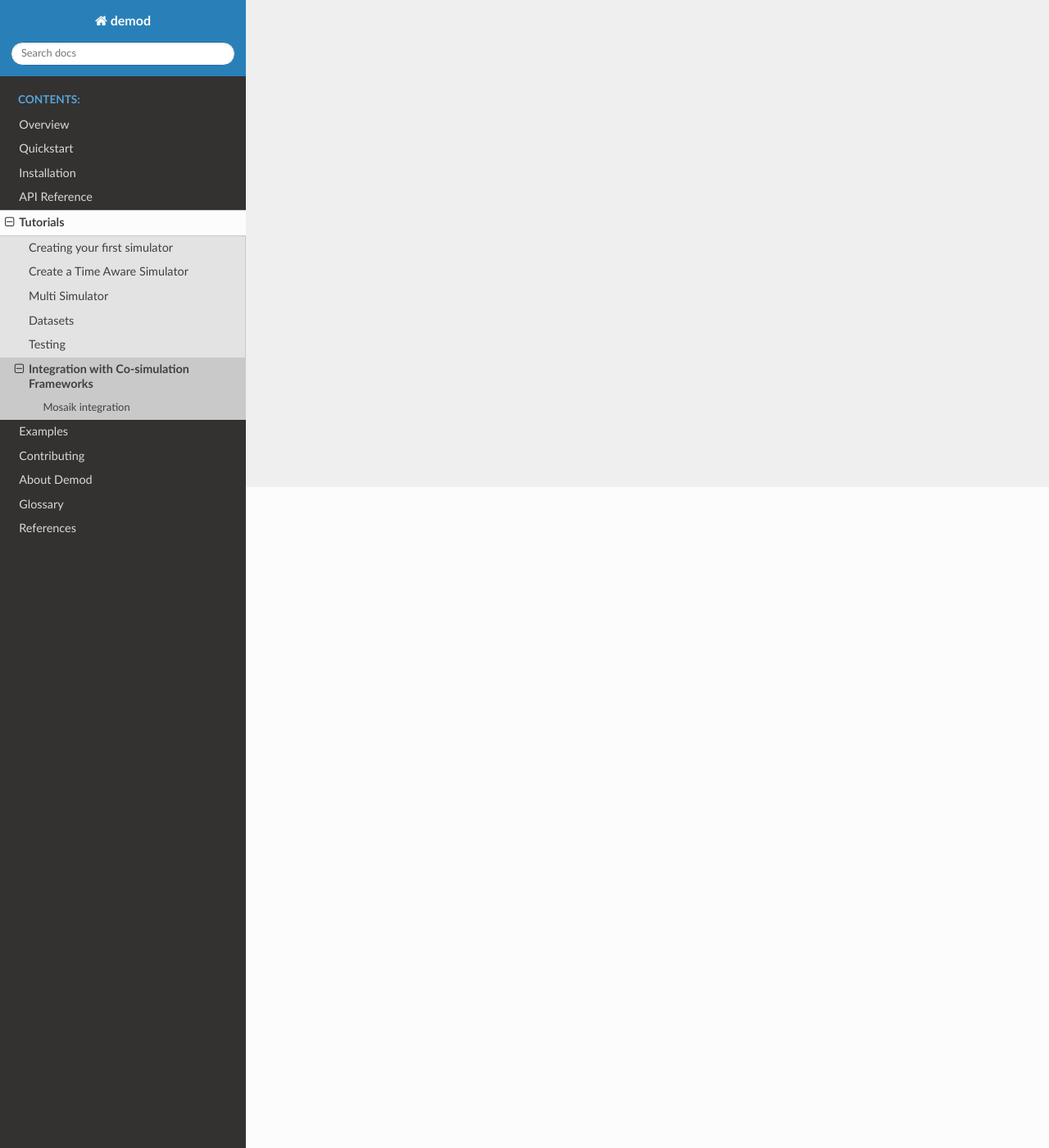
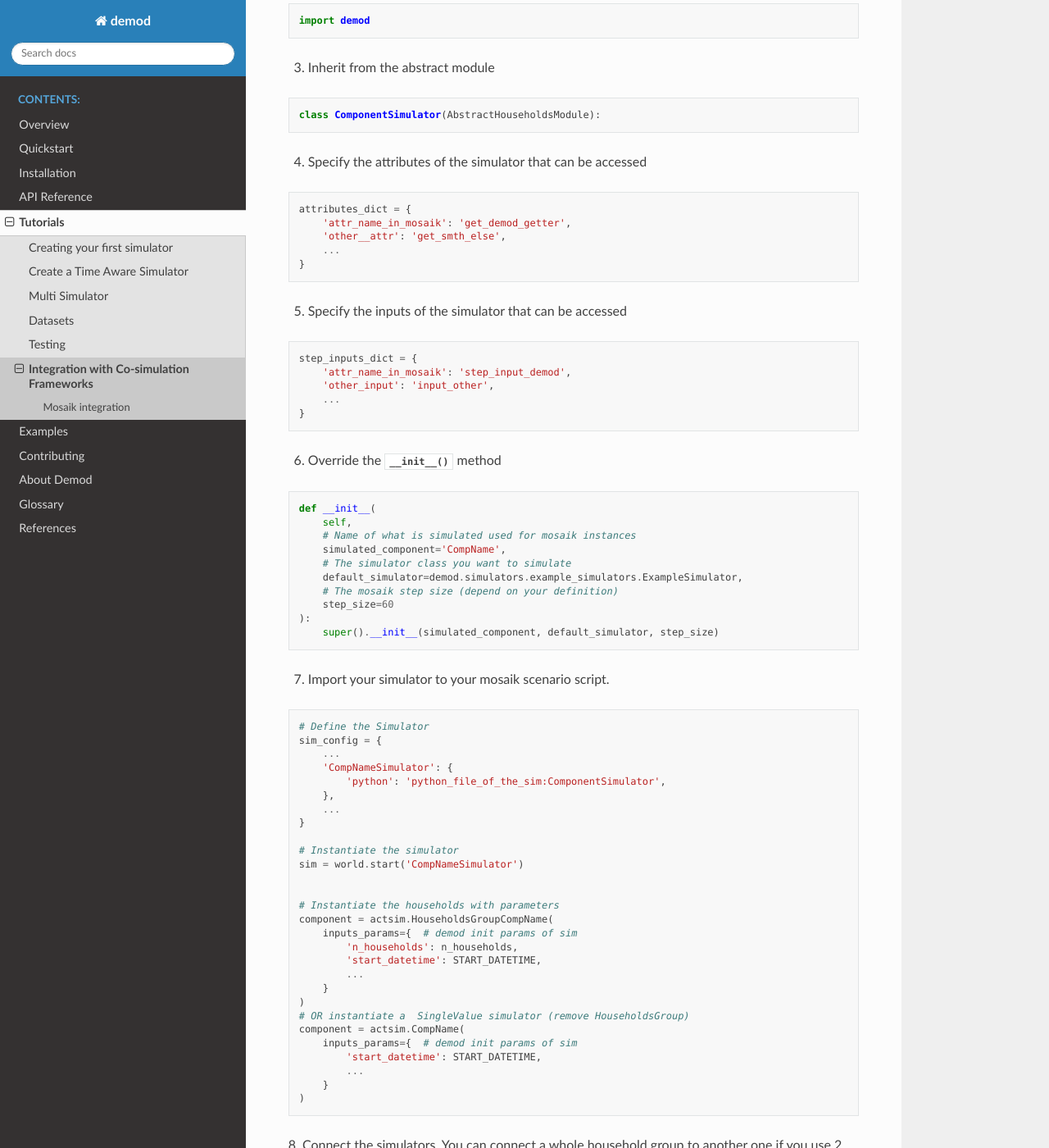
Before and after one commit to epfl-herus/demod, a Sphinx documentation site: the page built from docs/source/tutorials/cosimulation.rst, in a window 1280 px wide and 1400 px high, scrolled down 806 px. Shown: the whole window at 82% size. Built offline with Sphinx 7.4.7 and the Read the Docs theme 2.0.0, drawn with Linux system fonts in a browser that asks for light colours; formulas are drawn with MathJax 3; some of the changed text lies outside the part shown.

Commit message:
adding cosimulation doc

```diff
--- a/docs/source/tutorials/cosimulation.rst
+++ b/docs/source/tutorials/cosimulation.rst
@@ -10,8 +10,139 @@
 Mosaik integration
 ------------------
 Available in a next release:
-`Mosaik <https://mosaik.readthedocs.io/en/latest/overview.html>`_ is an
+`mosaik <https://mosaik.readthedocs.io/en/latest/overview.html>`_ is an
 API that performs coordinated simulation of Smart Grid scenario.
 
-You can access the GitLab implementation of demod with instructions
-for porting your own simulator into Mosaik. (Very simple)
+You can access the
+`GitHub repository of mosaik-demod <https://github.com/epfl-herus/mosaik-demod>`_
+to get the source code and see a demo of usage.
+
+The following instructions explain how to install the mosaik-demod
+adapters and how to incorporate demod simulator into mosaik.
+
+
+0. Install mosaik-demod ::
+
+    pip install mosaikdemod
+
+
+
+1. Import the abstract adapter.
+If the demod simulator simulates various households,
+use the Household module.
+For a single value simulated (ex. climate), use The SingleValue module.
+
+.. code-block:: python
+
+    from mosaikdemod.adaptors import AbstractHouseholdsModule
+    from mosaikdemod.adaptors import AbstractSingleValueModule
+
+
+2. import demod library
+
+.. code-block:: python
+
+    import demod
+
+
+3. Inherit from the abstract module
+
+.. code-block:: python
+
+    class ComponentSimulator(AbstractHouseholdsModule):
+
+
+4. Specify the attributes of the simulator that can be accessed
+
+.. code-block:: python
+
+    attributes_dict = {
+        'attr_name_in_mosaik': 'get_demod_getter',
+        'other__attr': 'get_smth_else',
+        ...
+    }
+
+5. Specify the inputs of the simulator that can be accessed
+
+.. code-block:: python
+
+    step_inputs_dict = {
+        'attr_name_in_mosaik': 'step_input_demod',
+        'other_input': 'input_other',
+        ...
+    }
+
+6. Override the :py:meth:`__init__()` method
+
+.. code-block:: python
+
+    def __init__(
+        self,
+        # Name of what is simulated used for mosaik instances
+        simulated_component='CompName',
+        # The simulator class you want to simulate
+        default_simulator=demod.simulators.example_simulators.ExampleSimulator,
+        # The mosaik step size (depend on your definition)
+        step_size=60
+    ):
+        super().__init__(simulated_component, default_simulator, step_size)
+
+
+7. Import your simulator to your mosaik scenario script.
+
+.. code-block:: python
+
+    # Define the Simulator
+    sim_config = {
+        ...
+        'CompNameSimulator': {
+            'python': 'python_file_of_the_sim:ComponentSimulator',
+        },
+        ...
+    }
+
+    # Instantiate the simulator
+    sim = world.start('CompNameSimulator')
+
+
+    # Instantiate the households with parameters
+    component = actsim.HouseholdsGroupCompName(
+        inputs_params={  # demod init params of sim
+            'n_households': n_households,
+            'start_datetime': START_DATETIME,
+            ...
+        }
+    )
+    # OR instantiate a  SingleValue simulator (remove HouseholdsGroup)
+    component = actsim.CompName(
+        inputs_params={  # demod init params of sim
+            'start_datetime': START_DATETIME,
+            ...
+        }
+    )
+
+
+8. Connect the simulators. You can connect a whole household group to another one if you use 2 demod components.
+Or you can also connect all the households individually
+by calling the children method
+
+.. code-block:: python
+
+    # Connect 2 demod components
+    # comp1 passes attr to comp2
+    world.connect(component1, component2, 'attr_name_in_mosaik')
+
+    # Connect 2 demod components with single value
+    # component_single_value passes attr to comp2
+    world.connect(component_single_value, component2, 'attr_name_in_mosaik')
+
+    # Connect a single household using the children
+    world.connect(component.children[42], other_mosaik_comp, 'attr_name_in_mosaik')
+
+
+
+We recommend that you check the example files available at
+`<https://github.com/epfl-herus/mosaik-demod/blob/master/demo.py>`_
+and
+`<https://github.com/epfl-herus/mosaik-demod/blob/master/simulator_mosaik_modular.py>`_
+.
```
